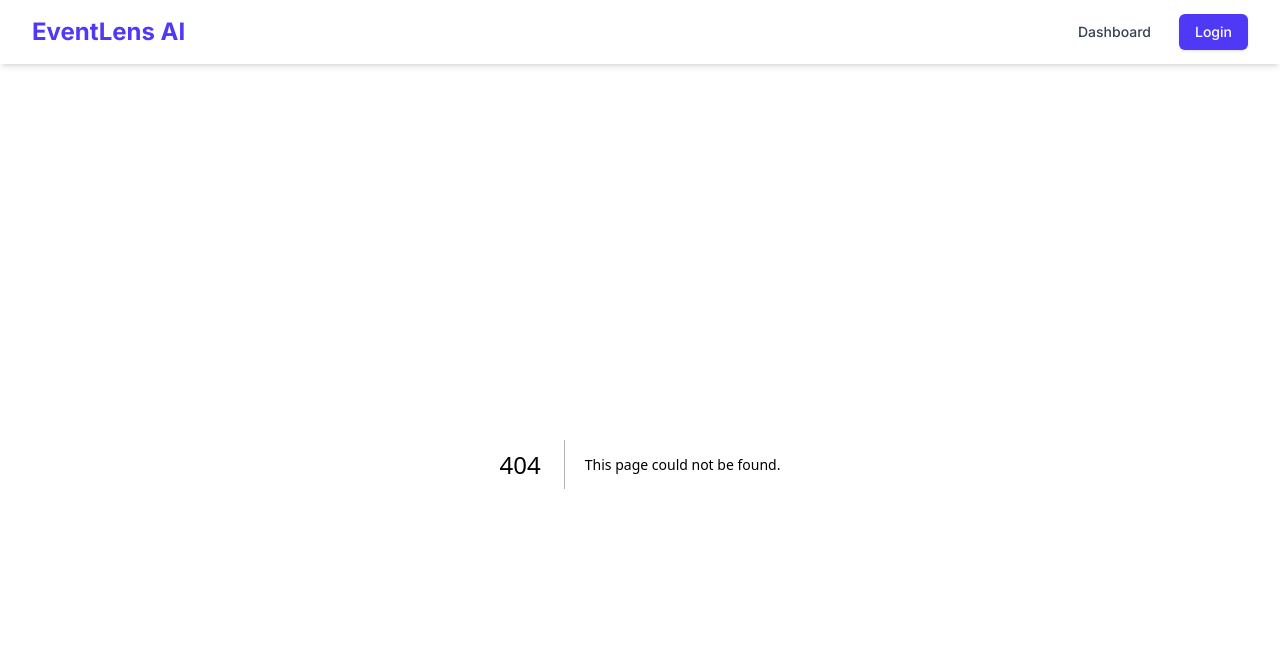
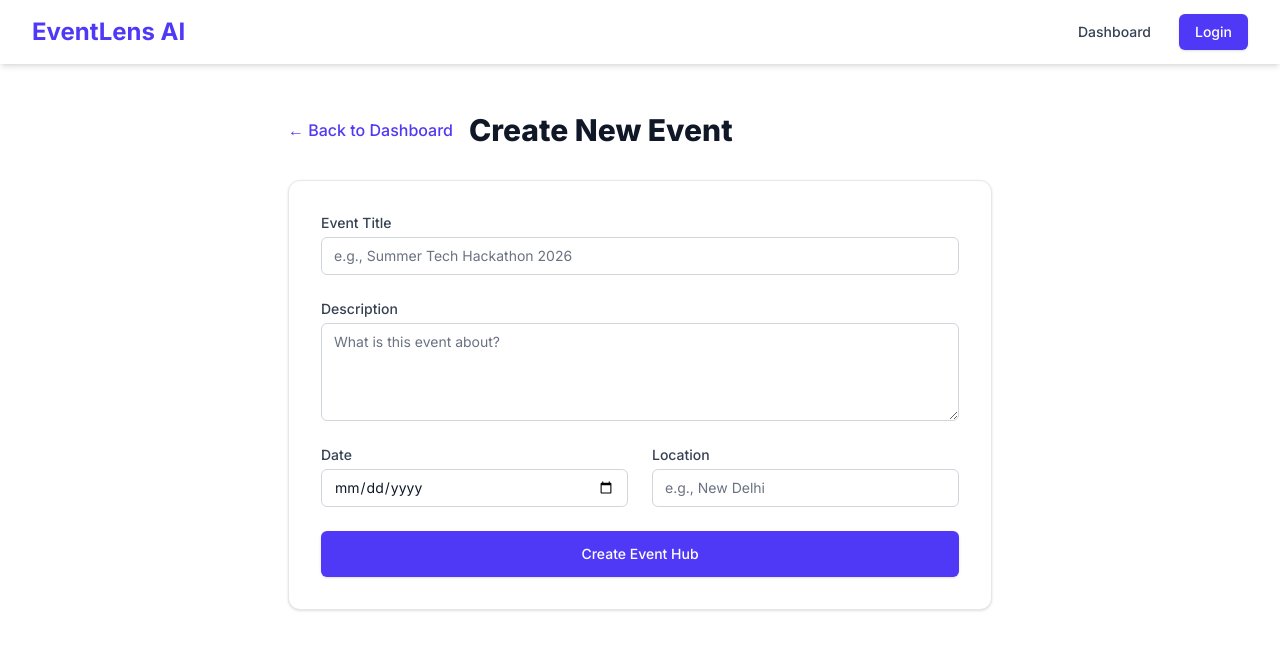
Before and after one commit to UditBhatt12/event-media-platform, a Next.js app in the folder frontend/: page /dashboard/create-event in a window 1280 px wide. Before the commit this address had no page. Shown: the top 650 px of the page. Built offline with nearby package versions, Linux system fonts and the light colour scheme.

Commit message:
feat: add dashboard, upload flow, and create event UI

```diff
--- /dev/null
+++ b/frontend/src/app/dashboard/create-event/page.js
@@ -0,0 +1,95 @@
+"use client";
+import { useState } from 'react';
+import Link from 'next/link';
+import { useRouter } from 'next/navigation';
+
+export default function CreateEvent() {
+  const router = useRouter();
+  const [formData, setFormData] = useState({
+    title: '',
+    description: '',
+    date: '',
+    location: ''
+  });
+
+  const handleSubmit = (e) => {
+    e.preventDefault();
+    // Frontend-only mode: We will connect this to axios later!
+    console.log("Mock Event Created:", formData);
+
+    // Simulate a successful creation and redirect
+    alert("UI Test: Event created successfully!");
+    router.push('/dashboard');
+  };
+
+  return (
+    <div className="max-w-3xl mx-auto px-4 sm:px-6 lg:px-8 py-12">
+      <div className="flex items-center space-x-4 mb-8">
+        <Link href="/dashboard" className="text-indigo-600 hover:text-indigo-800 font-medium">
+          &larr; Back to Dashboard
+        </Link>
+        <h1 className="text-3xl font-extrabold text-gray-900">Create New Event</h1>
+      </div>
+
+      <div className="bg-white rounded-xl shadow-sm border border-gray-200 p-8">
+        <form onSubmit={handleSubmit} className="space-y-6">
+
+          <div>
+            <label className="block text-sm font-medium text-gray-700 mb-1">Event Title</label>
+            <input
+              type="text"
+              required
+              placeholder="e.g., Summer Tech Hackathon 2026"
+              className="appearance-none rounded-md relative block w-full px-3 py-2 border border-gray-300 placeholder-gray-500 text-gray-900 focus:outline-none focus:ring-indigo-500 focus:border-indigo-500 sm:text-sm"
+              value={formData.title}
+              onChange={(e) => setFormData({...formData, title: e.target.value})}
+            />
+          </div>
+
+          <div>
+            <label className="block text-sm font-medium text-gray-700 mb-1">Description</label>
+            <textarea
+              required
+              rows={4}
+              placeholder="What is this event about?"
+              className="appearance-none rounded-md relative block w-full px-3 py-2 border border-gray-300 placeholder-gray-500 text-gray-900 focus:outline-none focus:ring-indigo-500 focus:border-indigo-500 sm:text-sm"
+              value={formData.description}
+              onChange={(e) => setFormData({...formData, description: e.target.value})}
+            />
+          </div>
+
+          <div className="grid grid-cols-1 sm:grid-cols-2 gap-6">
+            <div>
+              <label className="block text-sm font-medium text-gray-700 mb-1">Date</label>
+              <input
+                type="date"
+                required
+                className="appearance-none rounded-md relative block w-full px-3 py-2 border border-gray-300 placeholder-gray-500 text-gray-900 focus:outline-none focus:ring-indigo-500 focus:border-indigo-500 sm:text-sm"
+                value={formData.date}
+                onChange={(e) => setFormData({...formData, date: e.target.value})}
+              />
+            </div>
+
+            <div>
+              <label className="block text-sm font-medium text-gray-700 mb-1">Location</label>
+              <input
+                type="text"
+                placeholder="e.g., New Delhi"
+                className="appearance-none rounded-md relative block w-full px-3 py-2 border border-gray-300 placeholder-gray-500 text-gray-900 focus:outline-none focus:ring-indigo-500 focus:border-indigo-500 sm:text-sm"
+                value={formData.location}
+                onChange={(e) => setFormData({...formData, location: e.target.value})}
+              />
+            </div>
+          </div>
+
+          <button
+            type="submit"
+            className="w-full flex justify-center py-3 px-4 border border-transparent rounded-md shadow-sm text-sm font-medium text-white bg-indigo-600 hover:bg-indigo-700 focus:outline-none focus:ring-2 focus:ring-offset-2 focus:ring-indigo-500"
+          >
+            Create Event Hub
+          </button>
+        </form>
+      </div>
+    </div>
+  );
+}
```
